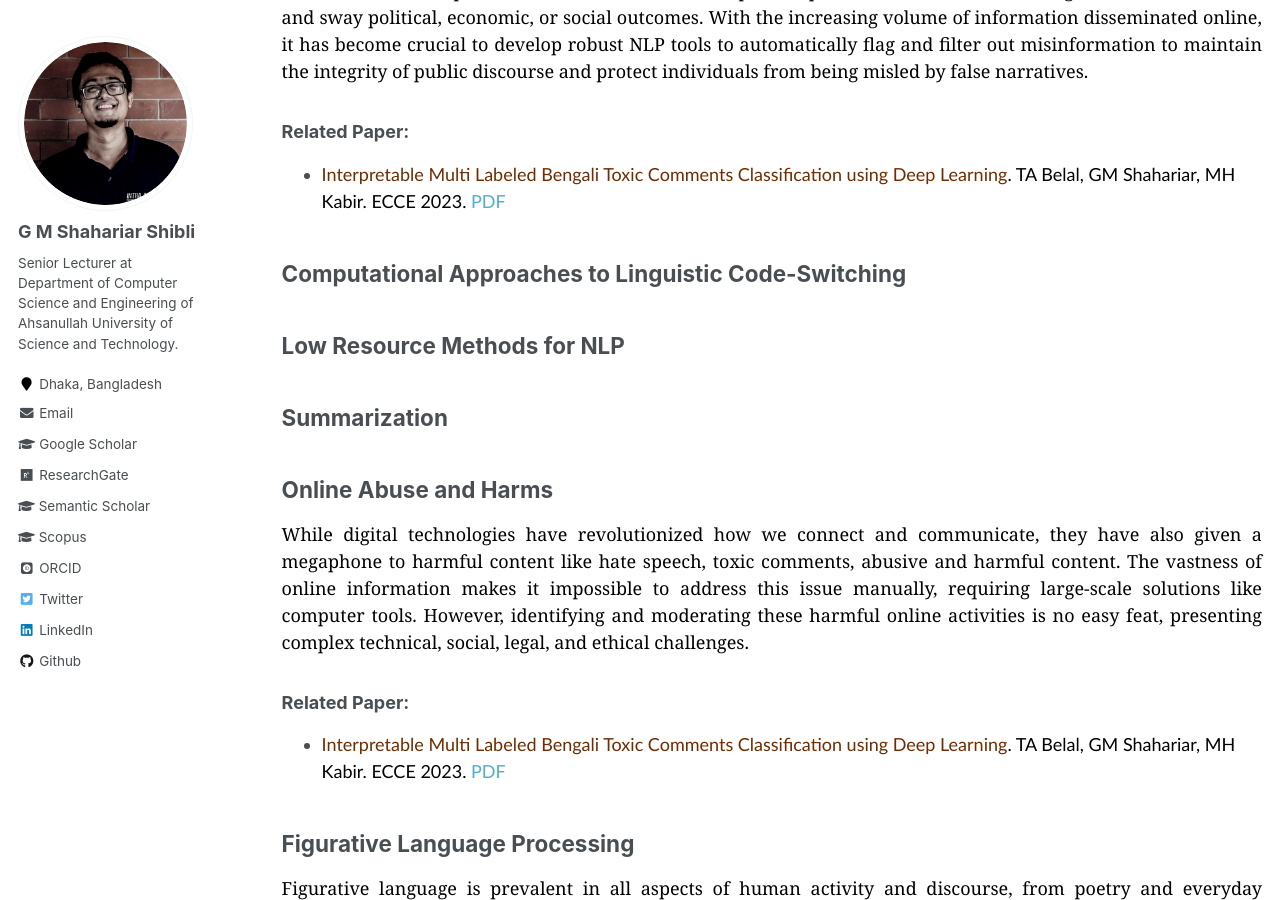
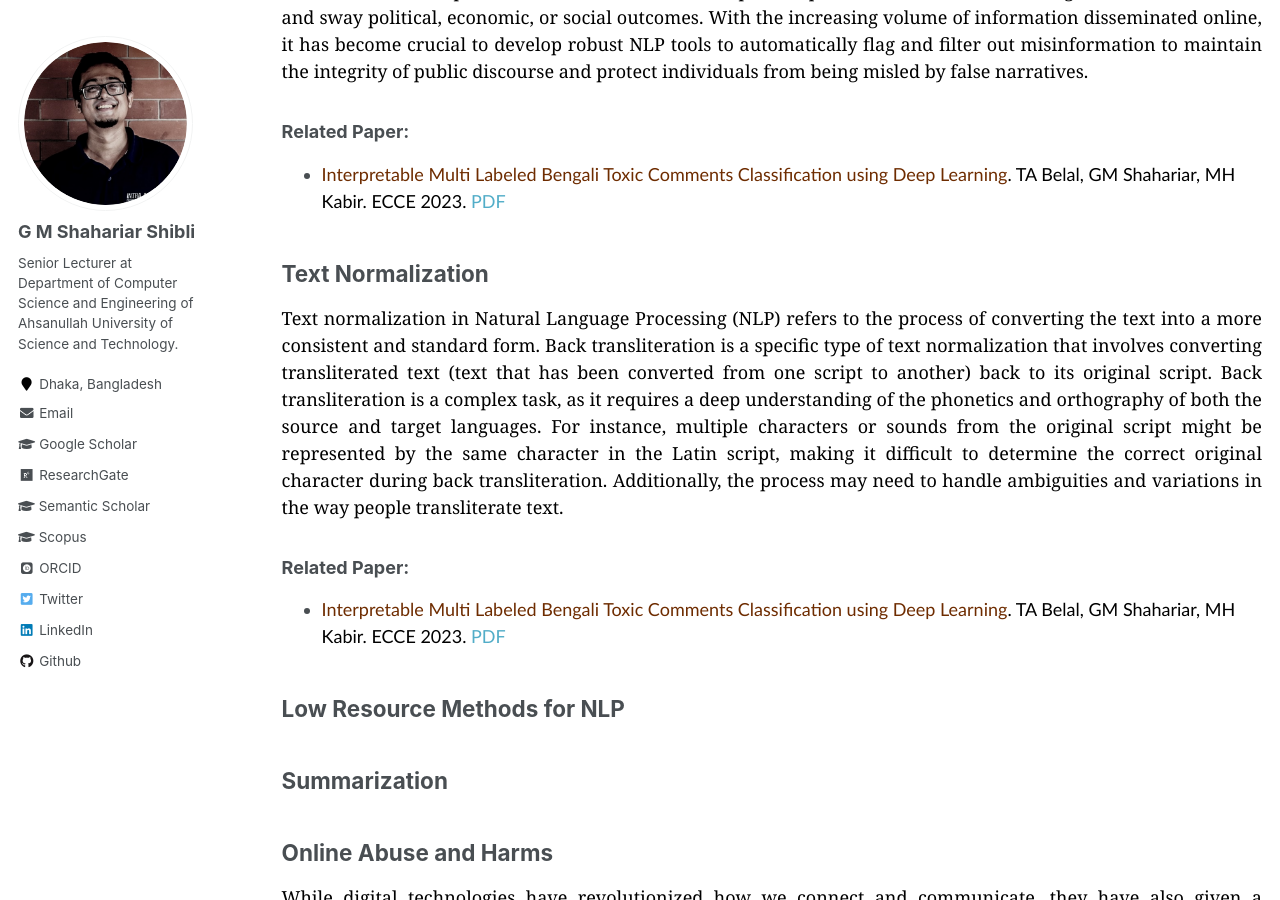
Before and after one commit to shahariar-shibli/shahariar-shibli.github.io, a Jekyll site: the page built from _pages/research.md, in a window 1280 px wide and 900 px high, scrolled down 1816 px. Built offline with Jekyll 4.4.1, drawn with Linux system fonts in a browser that asks for light colours; some web fonts are replaced.

Commit message:
Update research.md

```diff
--- a/_pages/research.md
+++ b/_pages/research.md
@@ -81,7 +81,20 @@ from being misled by false narratives.
 ### Related Paper:
 + <span style="font-family:Trebuchet MS; color:black;"><span style="color:#6E2C00">Interpretable Multi Labeled Bengali Toxic Comments Classification using Deep Learning</span>. TA Belal, GM Shahariar, MH Kabir. ECCE 2023. [PDF]()</span>
 
-## Computational Approaches to Linguistic Code-Switching
+## Text Normalization
+<p style="text-align:justify; color:black; font-family:Georgia">
+Text normalization in Natural Language Processing (NLP) refers to the process of converting the text into a
+more consistent and standard form. Back transliteration is a specific type of text normalization that involves
+converting transliterated text (text that has been converted from one script to another) back to its original
+script. Back transliteration is a complex task, as it requires a deep understanding of the phonetics and
+orthography of both the source and target languages. For instance, multiple characters or sounds from the
+original script might be represented by the same character in the Latin script, making it difficult to
+determine the correct original character during back transliteration. Additionally, the process may need
+to handle ambiguities and variations in the way people transliterate text.
+</p>
+### Related Paper:
++ <span style="font-family:Trebuchet MS; color:black;"><span style="color:#6E2C00">Interpretable Multi Labeled Bengali Toxic Comments Classification using Deep Learning</span>. TA Belal, GM Shahariar, MH Kabir. ECCE 2023. [PDF]()</span>
+
 
 ## Low Resource Methods for NLP
 
```
